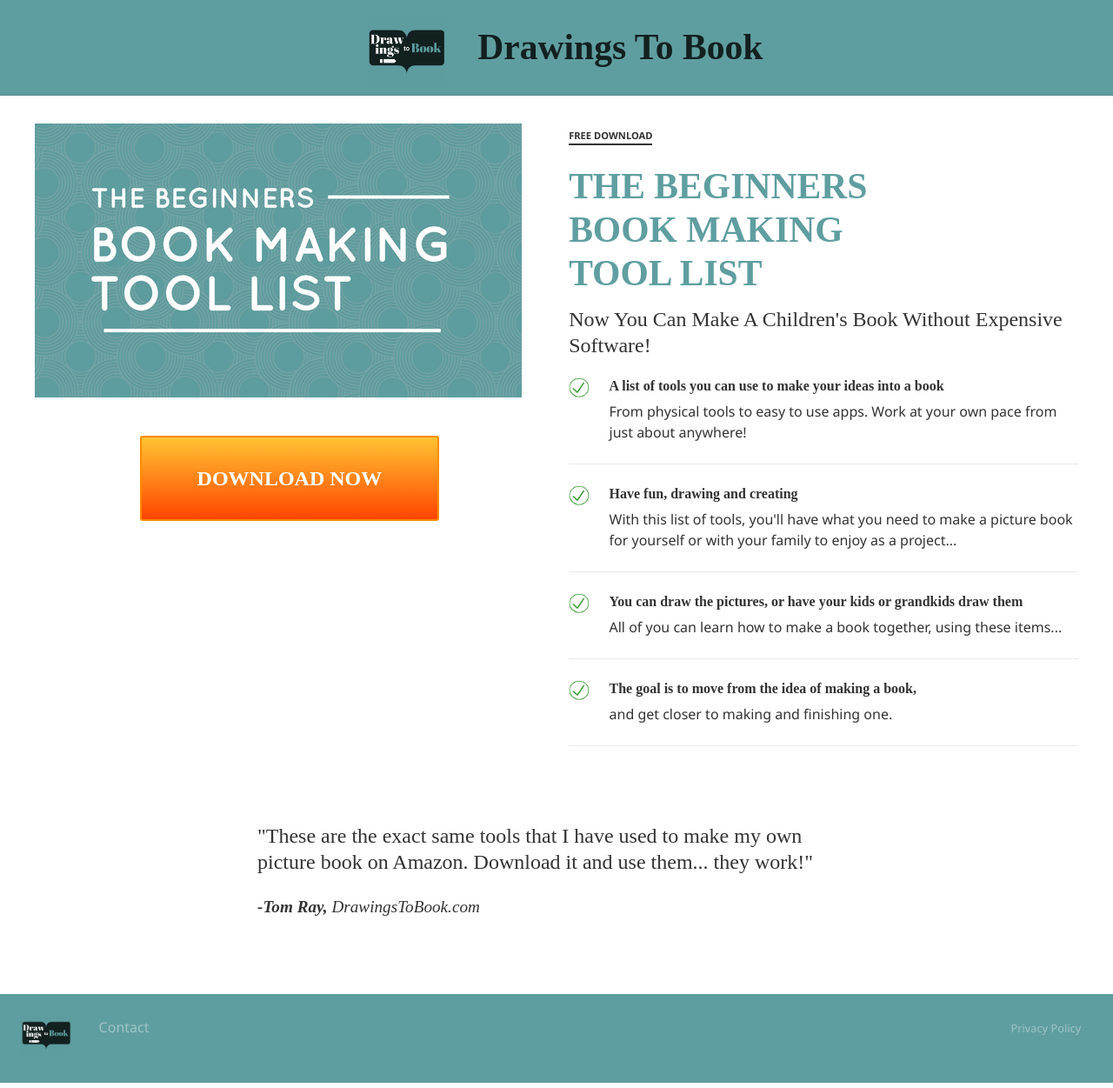
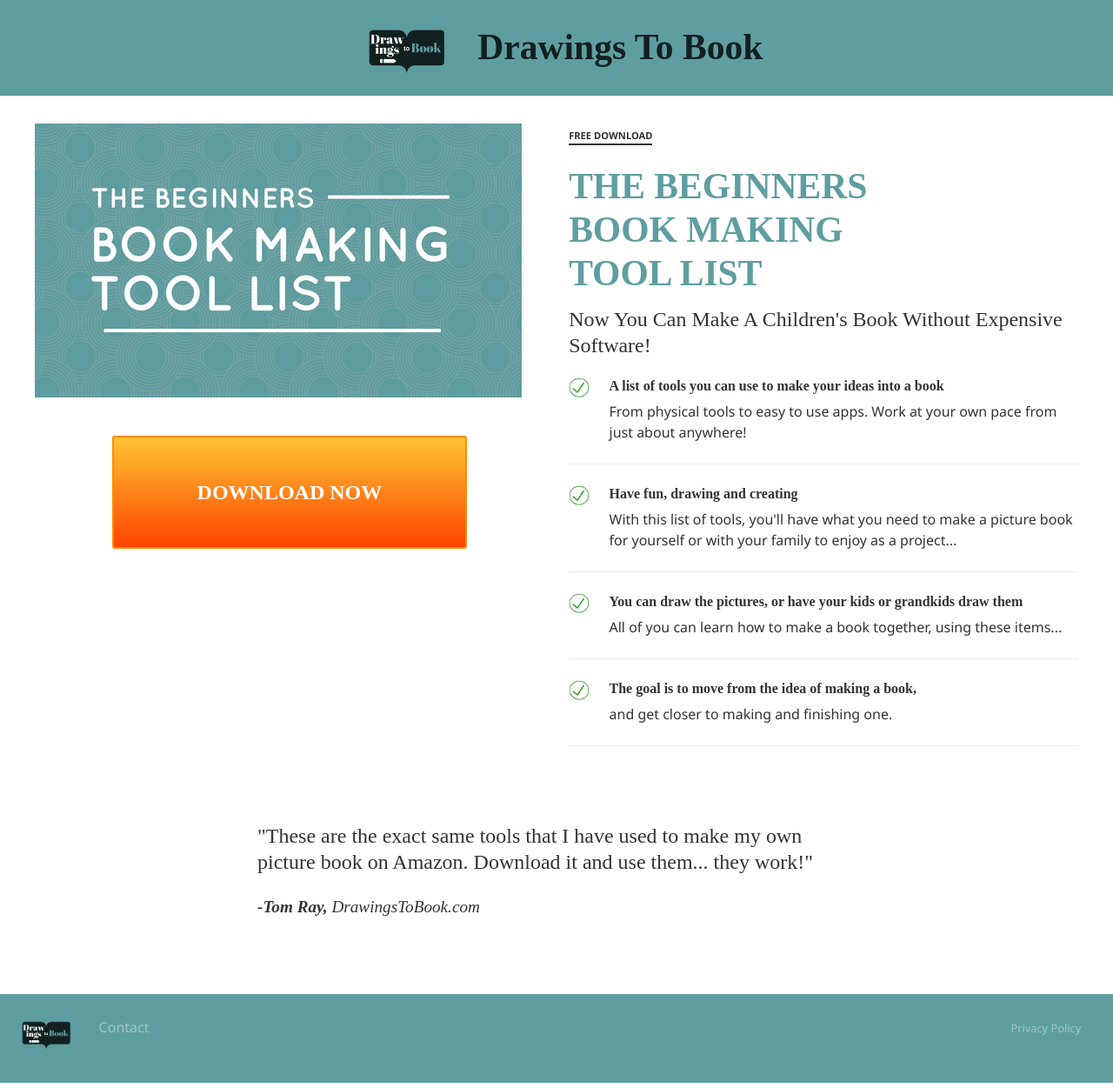
Before and after one commit to fourthirty-two/drawingstobook, a Jekyll site: the page built from index.html, in a window 1280 px wide. Shown: the whole page at 87% size. Built offline with Jekyll 4.4.1, drawn with Linux system fonts in a browser that asks for light colours; some web fonts are replaced; a script that is not in the unit is left out; comment, search, counter and statistics services are not loaded.

Commit message:
:pencil: changed download button
using simple goods cart integration instead of mail chimp modal pop up
for download. Switched styles from modal to the buttons sass sheet

```diff
--- a/_includes/tool-list-download.html
+++ b/_includes/tool-list-download.html
@@ -1,61 +1,23 @@
 {% comment %}
 
-  This is the sign up button that opens in a modal
+  This is the sign up button that opens the app.simplegoods.co download window
   to use this add in the post front matter:
 
   signup: tool-list-download (or whatever other one you create)
 
 {% endcomment %}
 
-<!-- modal -->
-<div class="modal">
-
-  <label for="modal-1">
+<!-- big ol' button -->
+<div class="big-btn">
 
   <!-- button -->
-    <div class="modal-trigger">
-
-      <h2>
+  <script type="text/javascript" src="https://app-cdn.simplegoods.co/assets/external/embed.js"></script>
+  <a href="https://app.simplegoods.co/i/MQJXZSQY" class="btn-trigger">
     {% if page.button-text %}
     {{ page.button-text }}
     {% else %}
     Click to download
     {% endif %}
-      </h2>
+  </a>
 
-    </div><!-- /button -->
-
-  </label>
-
-  <input class="modal-state" id="modal-1" type="checkbox" />
-  <div class="modal-fade-screen">
-    <div class="modal-inner">
-      <div class="modal-close" for="modal-1"></div>
-      <h1 style="text-align:center;">Yes I want the tools list!</h1>
-
-
-        <!-- Begin MailChimp Signup Form -->
-        <div id="mc_embed_signup">
-          <form action="//blogspot.us9.list-manage.com/subscribe/post?u=f067b073bdac2506446c3dc3d&amp;id=51b6f64e52" method="post" id="mc-embedded-subscribe-form" name="mc-embedded-subscribe-form" class="validate" target="_blank" novalidate>
-            <div id="mc_embed_signup_scroll">
-              <div class="mc-field-group">
-                <label for="mce-EMAIL">Email Address </label>
-                <input type="email" value="" name="EMAIL" class="required email" id="mce-EMAIL">
-              </div>
-              <div id="mce-responses" class="clear">
-                <div class="response" id="mce-error-response" style="display:none"></div>
-                <div class="response" id="mce-success-response" style="display:none"></div>
-              </div>    <!-- real people should not fill this in and expect good things - do not remove this or risk form bot signups-->
-              <div style="position: absolute; left: -5000px;" aria-hidden="true"><input type="text" name="b_f067b073bdac2506446c3dc3d_51b6f64e52" tabindex="-1" value=""></div>
-              <div class="clear"><input type="submit" value="Subscribe" name="subscribe" id="mc-embedded-subscribe" class="button"></div>
-            </div>
-          </form>
-        </div>
-        <script type='text/javascript' src='//s3.amazonaws.com/downloads.mailchimp.com/js/mc-validate.js'></script><script type='text/javascript'>(function($) {window.fnames = new Array(); window.ftypes = new Array();fnames[0]='EMAIL';ftypes[0]='email';fnames[1]='FNAME';ftypes[1]='text';fnames[2]='LNAME';ftypes[2]='text';}(jQuery));var $mcj = jQuery.noConflict(true);</script>
-        <!--End mc_embed_signup-->
-
-
-    </div><!-- /modal-inner -->
-  </div><!-- /modal-fade-screen -->
-
-</div><!-- /modal -->
+</div><!-- /big ol' button -->
--- a/_sass/components/_buttons.scss
+++ b/_sass/components/_buttons.scss
@@ -25,3 +25,58 @@
   }
 
 }
+
+// Giant orange download button used on tool-list download
+// wrapped in the `.big-btn` div to center object
+.big-btn {
+  $base-border-color: #dcdcdc !default;
+  $base-border-radius: 3px !default;
+  $base-background-color: #fff !default;
+  $base-font-size: 1em !default;
+  $base-line-height: 1.5em !default;
+  $action-color: #477dca !default;
+  $dark-gray: #333 !default;
+  $light-gray: #ddd !default;
+  $medium-screen: 40em !default;
+  $large-screen: 53.75em !default;
+  $base-font-color: $dark-gray !default;
+  $modal-button-color: #ffb400;
+  $modal-padding: 3em;
+  $modal-background: $base-background-color;
+  $modal-close-color: $light-gray;
+  $modal-image-height: 135px;
+  $modal-image-width: $modal-image-height;
+  $modal-trigger-image-width: 300px;
+
+  text-align: center;
+
+  .btn-trigger {
+    padding: 2em 4em;
+    @extend button;
+    @include margin(20px auto 40px);
+    @include background(linear-gradient(lighten($modal-button-color, 10%), orangered) left repeat);
+    border: 2px solid darkorange;
+
+    font-family: 'Radley', serif;
+    font-size: 1.3em;
+    font-weight: 600;
+    text-transform: uppercase;
+    white-space: normal;
+    line-height: 1.25em;
+    margin-bottom: 0.9em;
+
+    @include media($medium-screen) {
+      font-size: 1.5em;
+    }
+
+    &:hover {
+      background-color: lighten($modal-button-color, 10%);
+    }
+
+    @include media($mobile-max-width) {
+      padding: 1em;
+    }
+
+  }
+
+}
--- a/lp/test-item.html
+++ b/lp/test-item.html
@@ -1,4 +1,4 @@
 ---
 layout: page
 ---
-<script src="https://cashmusic.org/public/cashmusic.js" data-element="10386">
+<script type="text/javascript" src="https://app-cdn.simplegoods.co/assets/external/embed.js"></script><a href="https://app.simplegoods.co/i/UDJVBCTP" class="simple-goods-btn" style="background-color:#2ab2fe ">Buy Now  - $5.00</a>
```
Lines whose indentation alone changed are shown as unchanged.
